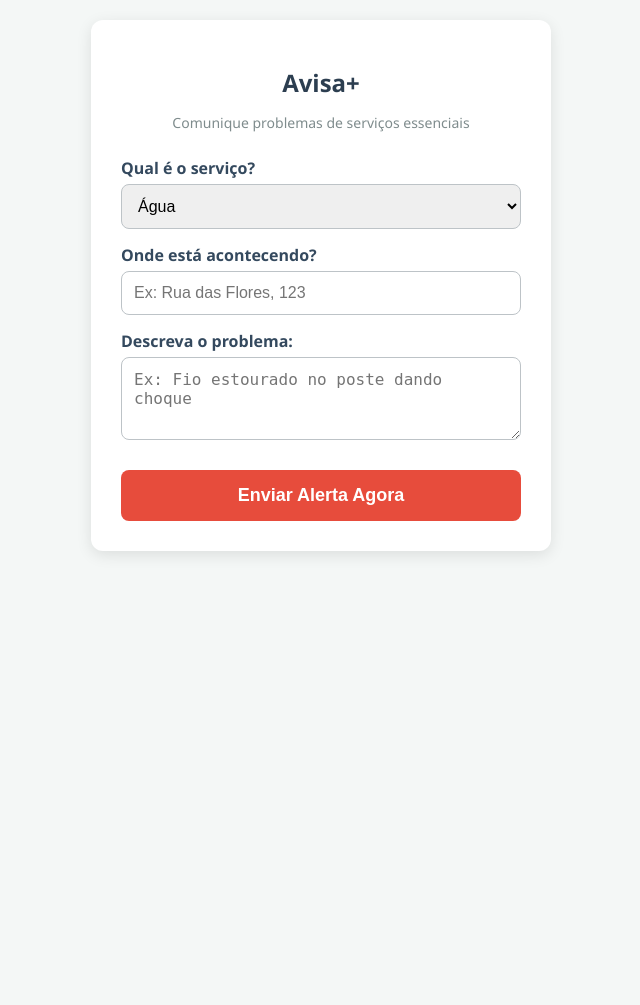
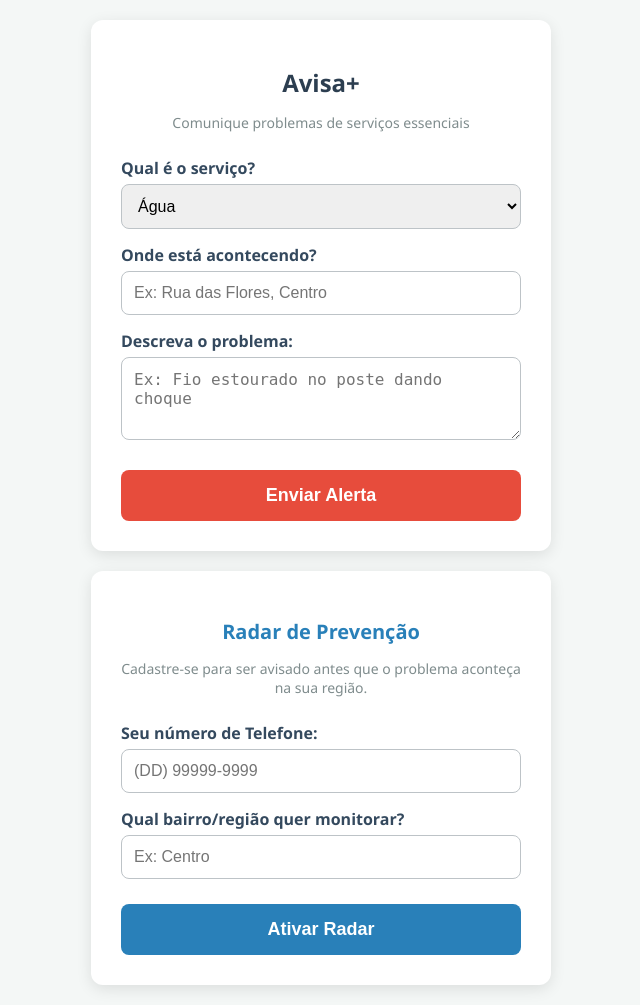
Before and after one commit to JoseAntonioRx7/Avisa-_sistema_inteligente, a FastAPI app: page / in a window 1280 px wide. Shown: the whole page, without its empty margins (319-959 px from the left). Before the commit the page ends 555 px from the top, so only its background shows below. Run offline with FastAPI, Linux system fonts and the light colour scheme.

Commit message:
feat: Adicionando Radar de Prevenção

```diff
--- a/database.py
+++ b/database.py
@@ -1,6 +1,7 @@
-from sqlalchemy import create_engine, Column, Integer, String, DateTime
+from sqlalchemy import Boolean, create_engine, Column, Integer, String, DateTime
 from sqlalchemy.orm import declarative_base, sessionmaker
 import datetime
+from sqlalchemy import Boolean
 
 # Cria um arquivo SQLite local chamado avisa_plus.db
 SQLALCHEMY_DATABASE_URL = "sqlite:///./avisa_plus.db"
@@ -26,3 +27,12 @@ class Event(Base):
 
 # Cria a tabela no banco de dados automaticamente
 Base.metadata.create_all(bind=engine)
+
+# NOVO: Tabela do Radar (Inscritos)
+class Subscriber(Base):
+    __tablename__ = "subscribers"
+
+    id = Column(Integer, primary_key=True, index=True)
+    contact_info = Column(String, unique=True, index=True) # Pode ser telefone ou email
+    location = Column(String, index=True)                  # Bairro ou região de interesse
+    is_active = Column(Boolean, default=True)              # Para o usuário poder cancelar os alertas depois
--- a/main.py
+++ b/main.py
@@ -34,6 +34,17 @@ class EventResponse(EventCreate):
     # Configuração para o Pydantic ler os dados do SQLAlchemy
     model_config = {"from_attributes": True}
 
+# Schemas para o Radar
+class SubscriberCreate(BaseModel):
+    contact_info: str
+    location: str
+
+class SubscriberResponse(SubscriberCreate):
+    id: int
+    is_active: bool
+    model_config = {"from_attributes": True}
+
+
 @app.get("/", response_class=HTMLResponse)
 def read_root():
     # Lê o arquivo HTML que acabamos de criar e devolve para o navegador
@@ -59,3 +70,29 @@ def create_event(event: EventCreate, db: Session = Depends(get_db)):
     db.refresh(db_event)
 
     return db_event
+
+# NOVA ROTA: Cadastro no Radar
+@app.post("/subscribe/", response_model=SubscriberResponse)
+def create_subscriber(sub: SubscriberCreate, db: Session = Depends(get_db)):
+    # Verifica se o contato já existe para evitar duplicidade
+    existing_sub = db.query(database.Subscriber).filter(
+        database.Subscriber.contact_info == sub.contact_info
+    ).first()
+
+    if existing_sub:
+        # Se já existe, apenas atualiza a localização
+        existing_sub.location = sub.location  # type: ignore[assignment]
+        db.commit()
+        db.refresh(existing_sub)
+        return existing_sub
+
+    # Se é novo, cria o registro
+    new_sub = database.Subscriber(
+        contact_info=sub.contact_info,
+        location=sub.location
+    )
+    db.add(new_sub)
+    db.commit()
+    db.refresh(new_sub)
+
+    return new_sub
--- a/templates/index.html
+++ b/templates/index.html
@@ -3,23 +3,29 @@
 <head>
     <meta charset="UTF-8">
     <meta name="viewport" content="width=device-width, initial-scale=1.0">
-    <title>Avisa+ | Reportar Problema</title>
+    <title>Avisa+ | Sistema de Alertas</title>
     <style>
-        body { font-family: 'Segoe UI', Tahoma, Geneva, Verdana, sans-serif; background-color: #f4f7f6; margin: 0; padding: 20px; display: flex; justify-content: center; }
+        body { font-family: 'Segoe UI', Tahoma, Geneva, Verdana, sans-serif; background-color: #f4f7f6; margin: 0; padding: 20px; display: flex; flex-direction: column; align-items: center; gap: 20px; }
         .card { background: white; padding: 30px; border-radius: 12px; box-shadow: 0 4px 15px rgba(0,0,0,0.1); max-width: 400px; width: 100%; }
-        h1 { color: #2c3e50; font-size: 24px; text-align: center; margin-bottom: 5px; }
+        h1, h2 { color: #2c3e50; text-align: center; margin-bottom: 5px; }
+        h1 { font-size: 24px; }
+        h2 { font-size: 20px; color: #2980b9; }
         p.subtitle { text-align: center; color: #7f8c8d; margin-bottom: 25px; font-size: 14px; }
         label { font-weight: bold; color: #34495e; display: block; margin-top: 15px; }
         input, select, textarea { width: 100%; padding: 12px; margin-top: 5px; border: 1px solid #bdc3c7; border-radius: 8px; box-sizing: border-box; font-size: 16px; }
         button { background-color: #e74c3c; color: white; border: none; padding: 15px; width: 100%; font-size: 18px; border-radius: 8px; margin-top: 25px; cursor: pointer; font-weight: bold; transition: background 0.3s; }
-        button:hover { background-color: #c0392b; }
-        #resultado { margin-top: 20px; padding: 15px; border-radius: 8px; display: none; text-align: center; font-weight: bold; }
+        button.btn-blue { background-color: #2980b9; }
+        button:hover { filter: brightness(90%); }
+        .mensagem { margin-top: 20px; padding: 15px; border-radius: 8px; display: none; text-align: center; font-weight: bold; }
+        .sucesso { background-color: #d4edda; color: #155724; }
         .risco-Alto { background-color: #ffcccc; color: #cc0000; }
         .risco-Medio { background-color: #fff3cd; color: #856404; }
         .risco-Baixo { background-color: #d4edda; color: #155724; }
     </style>
 </head>
 <body>
+
+    <!-- BLOCO 1: Reportar Problema -->
     <div class="card">
         <h1>Avisa+</h1>
         <p class="subtitle">Comunique problemas de serviços essenciais</p>
@@ -33,31 +39,44 @@
             </select>
 
             <label for="location">Onde está acontecendo?</label>
-            <input type="text" id="location" placeholder="Ex: Rua das Flores, 123" required>
+            <input type="text" id="location" placeholder="Ex: Rua das Flores, Centro" required>
 
             <label for="description">Descreva o problema:</label>
             <textarea id="description" rows="3" placeholder="Ex: Fio estourado no poste dando choque" required></textarea>
 
-            <button type="submit">Enviar Alerta Agora</button>
+            <button type="submit">Enviar Alerta</button>
         </form>
+        <div id="resultadoEvento" class="mensagem"></div>
+    </div>
 
-        <div id="resultado"></div>
+    <!-- BLOCO 2: Radar (Inscrição) -->
+    <div class="card">
+        <h2>Radar de Prevenção</h2>
+        <p class="subtitle">Cadastre-se para ser avisado antes que o problema aconteça na sua região.</p>
+
+        <form id="radarForm">
+            <label for="telefone">Seu número de Telefone:</label>
+            <input type="tel" id="telefone" placeholder="(DD) 99999-9999" required>
+
+            <label for="radar_location">Qual bairro/região quer monitorar?</label>
+            <input type="text" id="radar_location" placeholder="Ex: Centro" required>
+
+            <button type="submit" class="btn-blue">Ativar Radar</button>
+        </form>
+        <div id="resultadoRadar" class="mensagem sucesso"></div>
     </div>
 
     <script>
-        // Função para o celular falar
+        // Função para o celular falar (TTS)
         function falarAlerta(risco, descricao) {
             if ('speechSynthesis' in window) {
-                // Prepara a frase
                 const frase = new SpeechSynthesisUtterance(`Atenção. Risco ${risco} registrado. ${descricao}`);
-                frase.lang = 'pt-BR'; // Garante o português do Brasil!
-                frase.rate = 1.0;     // Velocidade normal
-
-                // Dispara a voz no celular do usuário
+                frase.lang = 'pt-BR';
                 window.speechSynthesis.speak(frase);
             }
         }
 
+        // Lógica de envio do Evento
         document.getElementById('avisoForm').addEventListener('submit', async (e) => {
             e.preventDefault();
             const btn = e.target.querySelector('button');
@@ -77,22 +96,50 @@
                 });
                 const result = await response.json();
 
-                // Mostrar resultado na tela
-                const divResult = document.getElementById('resultado');
+                const divResult = document.getElementById('resultadoEvento');
                 divResult.style.display = 'block';
-                divResult.className = `risco-${result.risk_level}`;
-                divResult.innerText = `✅ Recebido! Risco classificado pela IA: ${result.risk_level}`;
+                divResult.className = `mensagem risco-${result.risk_level}`;
+                divResult.innerText = `✅ Recebido! Risco: ${result.risk_level}`;
 
-                // Dispara o áudio apenas se o risco for Alto ou Médio
                 if (result.risk_level === 'Alto' || result.risk_level === 'Medio') {
                     falarAlerta(result.risk_level, data.description);
                 }
+                e.target.reset();
+            } catch (error) {
+                alert("Erro ao enviar aviso.");
+            } finally {
+                btn.innerText = "Enviar Alerta";
+            }
+        });
 
-                e.target.reset(); // Limpa o formulário
+        // Lógica de Inscrição no Radar
+        document.getElementById('radarForm').addEventListener('submit', async (e) => {
+            e.preventDefault();
+            const btn = e.target.querySelector('button');
+            btn.innerText = "Cadastrando...";
+
+            const data = {
+                contact_info: document.getElementById('telefone').value,
+                location: document.getElementById('radar_location').value
+            };
+
+            try {
+                const response = await fetch('/subscribe/', {
+                    method: 'POST',
+                    headers: { 'Content-Type': 'application/json' },
+                    body: JSON.stringify(data)
+                });
+                const result = await response.json();
+
+                const divResult = document.getElementById('resultadoRadar');
+                divResult.style.display = 'block';
+                divResult.innerText = `✅ Radar ativado para a região: ${result.location}!`;
+
+                e.target.reset();
             } catch (error) {
-                alert("Erro ao enviar aviso. Tente novamente.");
+                alert("Erro ao ativar radar.");
             } finally {
-                btn.innerText = "Enviar Alerta Agora";
+                btn.innerText = "Ativar Radar";
             }
         });
     </script>
```
Also changed, not shown: avisa-plus/avisa_plus.db (deleted), avisa_plus.db (deleted).
